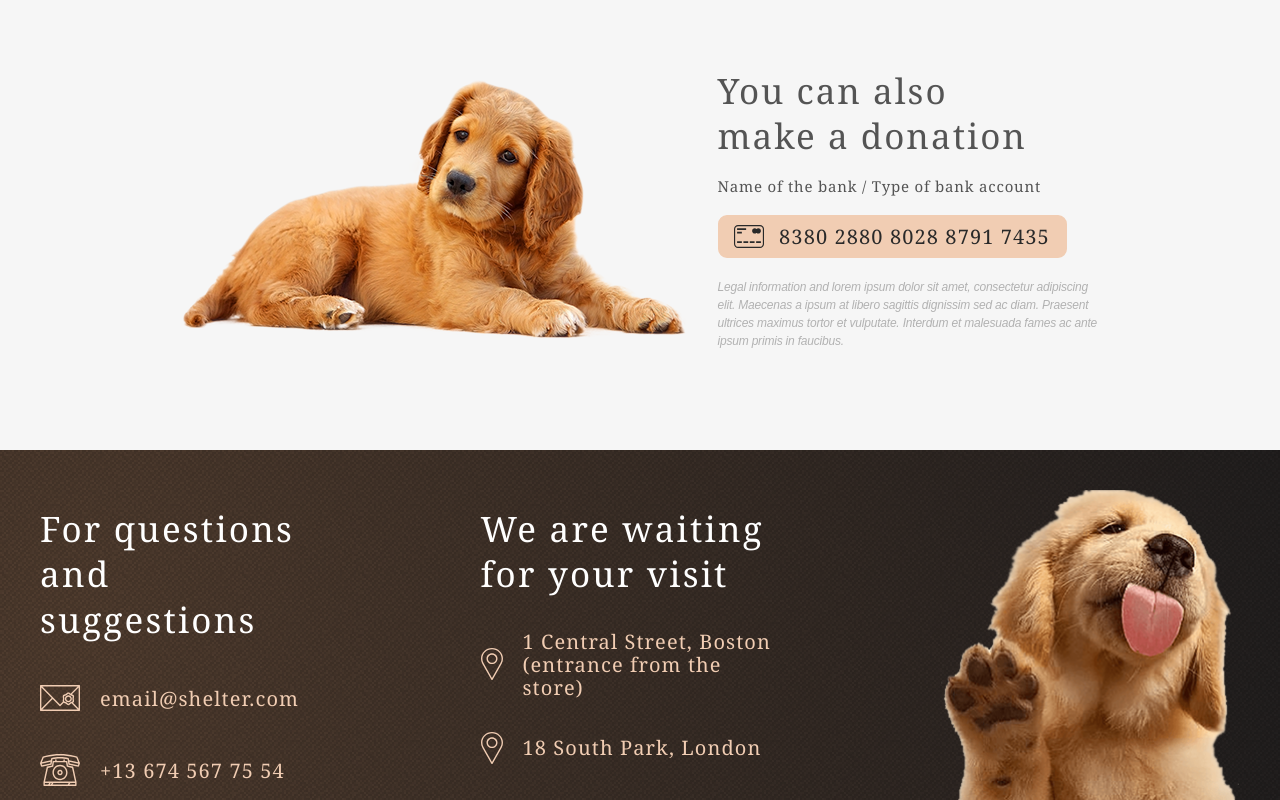
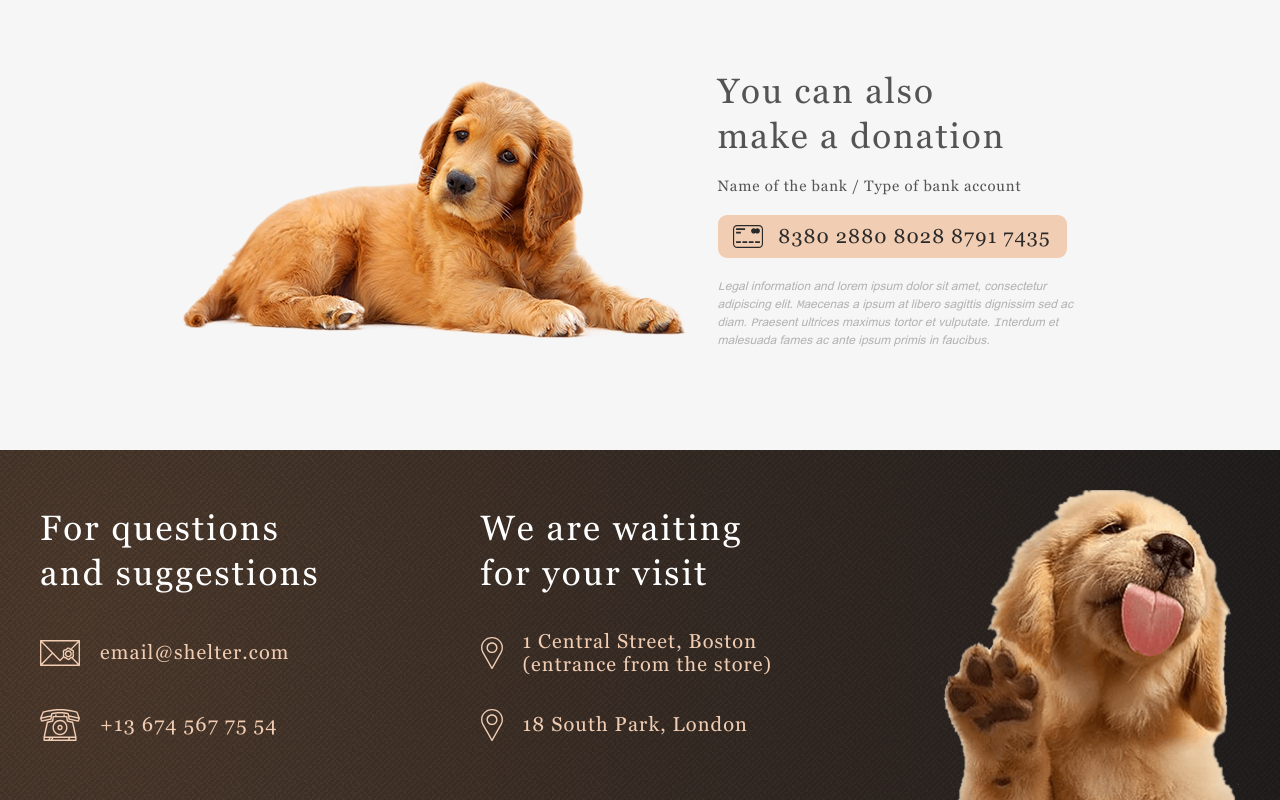
Before and after one commit to let2log/rolling-scopes-school, a website built with Vite: page src/main/index.html in a window 1280 px wide. Shown: the part 3007-3807 px from the top of the page. Built offline with nearby package versions, Linux system fonts and the light colour scheme.

Commit message:
fix: fonts

```diff
--- a/src/css/style.css
+++ b/src/css/style.css
@@ -1,7 +1,7 @@
 @import 'normalize.css';
 
 @font-face {
-  font-family: "Arial", sans-serif;
+  font-family: Arial;
   font-style: normal;
   font-weight: 400;
   src: local(""),
@@ -9,7 +9,7 @@
 }
 
 @font-face {
-  font-family: "Georgia", serif;
+  font-family: Georgia;
   font-style: normal;
   font-weight: 400;
   src: local(""),
--- a/src/main/main.css
+++ b/src/main/main.css
@@ -245,7 +245,6 @@
   font-size: 1.2rem;
   font-style: italic;
   line-height: 18px;
-  letter-spacing: -0.2px;
   color: #B2B2B2;
 }
 
@@ -366,6 +365,7 @@
     column-gap: 80px;
     justify-content: center;
     flex-wrap: wrap;
+    max-width: 270px;
   }
 
   .slider > .slider__content {
```
